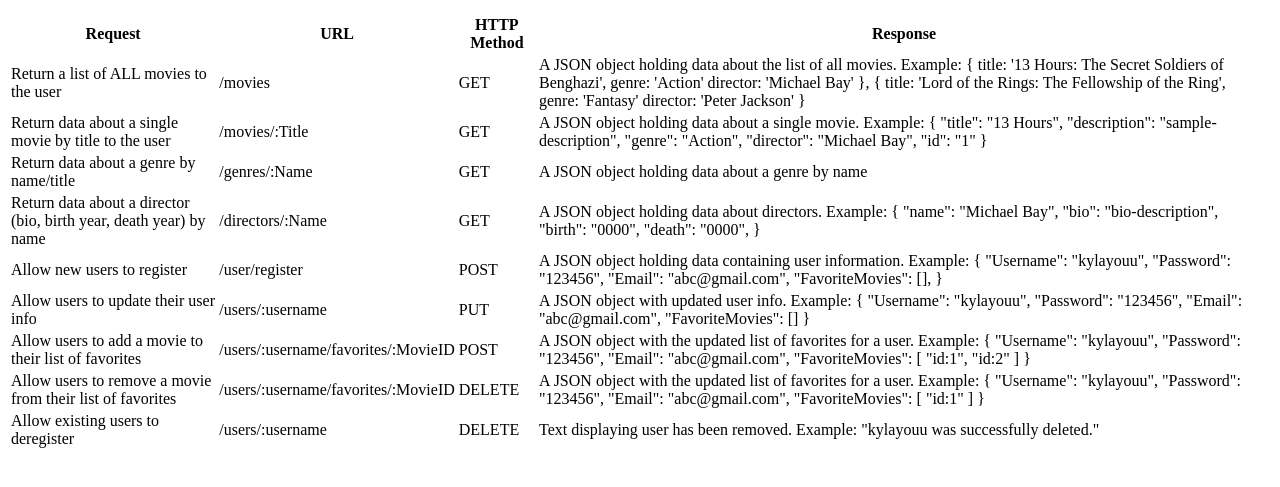
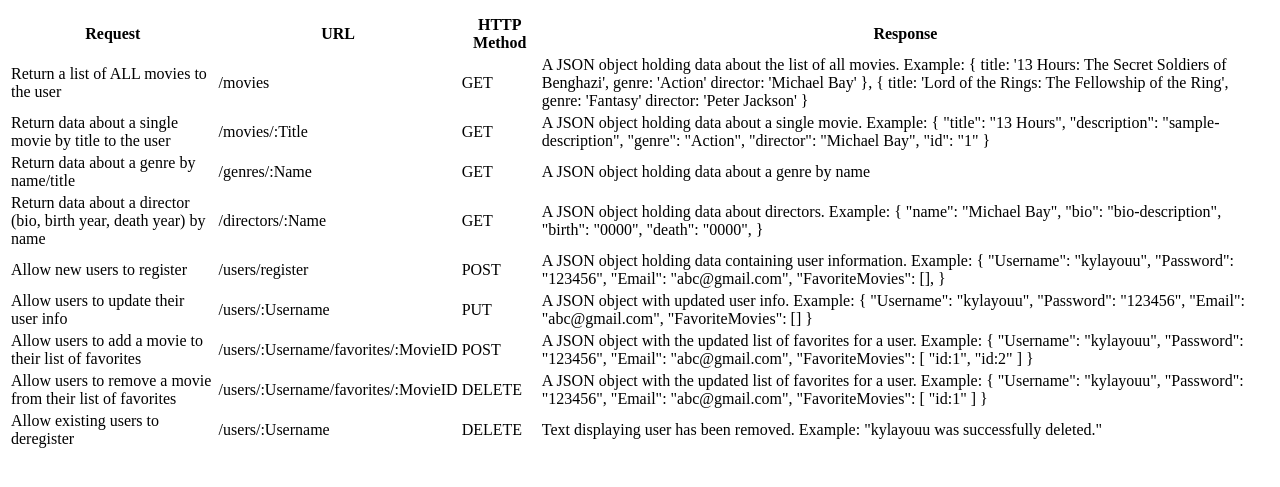
Before and after one commit to kylayouu/myFlix, a website: page public/documentation.html in a window 1280 px wide. Shown: the part 119-606 px from the top of the page. Drawn offline with Linux system fonts and the light colour scheme.

Commit message:
updated capitalization to match paths

```diff
--- a/public/documentation.html
+++ b/public/documentation.html
@@ -70,7 +70,7 @@
 				</tr>
 				<tr>
 					<td>Allow new users to register</td>
-					<td>/user/register</td>
+					<td>/users/register</td>
 					<td>POST</td>
 					<td>A JSON object holding data containing user information. Example:
 						{
@@ -83,7 +83,7 @@
 				</tr>
 				<tr>
 					<td>Allow users to update their user info</td>
-					<td>/users/:username</td>
+					<td>/users/:Username</td>
 					<td>PUT</td>
 					<td>A JSON object with updated user info. Example:
 						{
@@ -96,7 +96,7 @@
 				</tr>
 				<tr>
 					<td>Allow users to add a movie to their list of favorites</td>
-					<td>/users/:username/favorites/:MovieID</td>
+					<td>/users/:Username/favorites/:MovieID</td>
 					<td>POST</td>
 					<td>A JSON object with the updated list of favorites for a user. Example:
 						{
@@ -109,7 +109,7 @@
 				</tr>
 				<tr>
 					<td>Allow users to remove a movie from their list of favorites</td>
-					<td>/users/:username/favorites/:MovieID</td>
+					<td>/users/:Username/favorites/:MovieID</td>
 					<td>DELETE</td>
 					<td>A JSON object with the updated list of favorites for a user. Example:
 						{
@@ -122,7 +122,7 @@
 				</tr>
 				<tr>
 					<td>Allow existing users to deregister</td>
-					<td>/users/:username</td>
+					<td>/users/:Username</td>
 					<td>DELETE</td>
 					<td>Text displaying user has been removed. Example: "kylayouu was successfully deleted."</td>
 				</tr>
```
